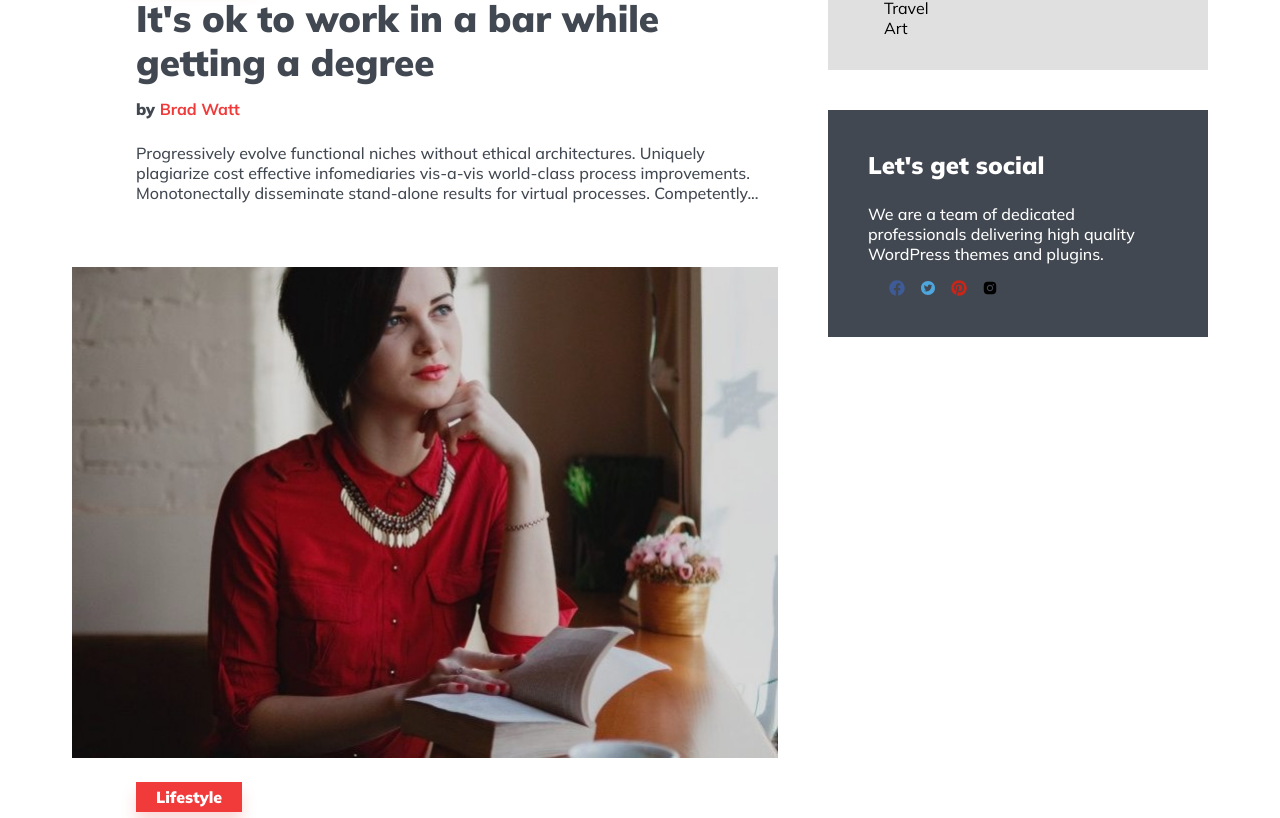
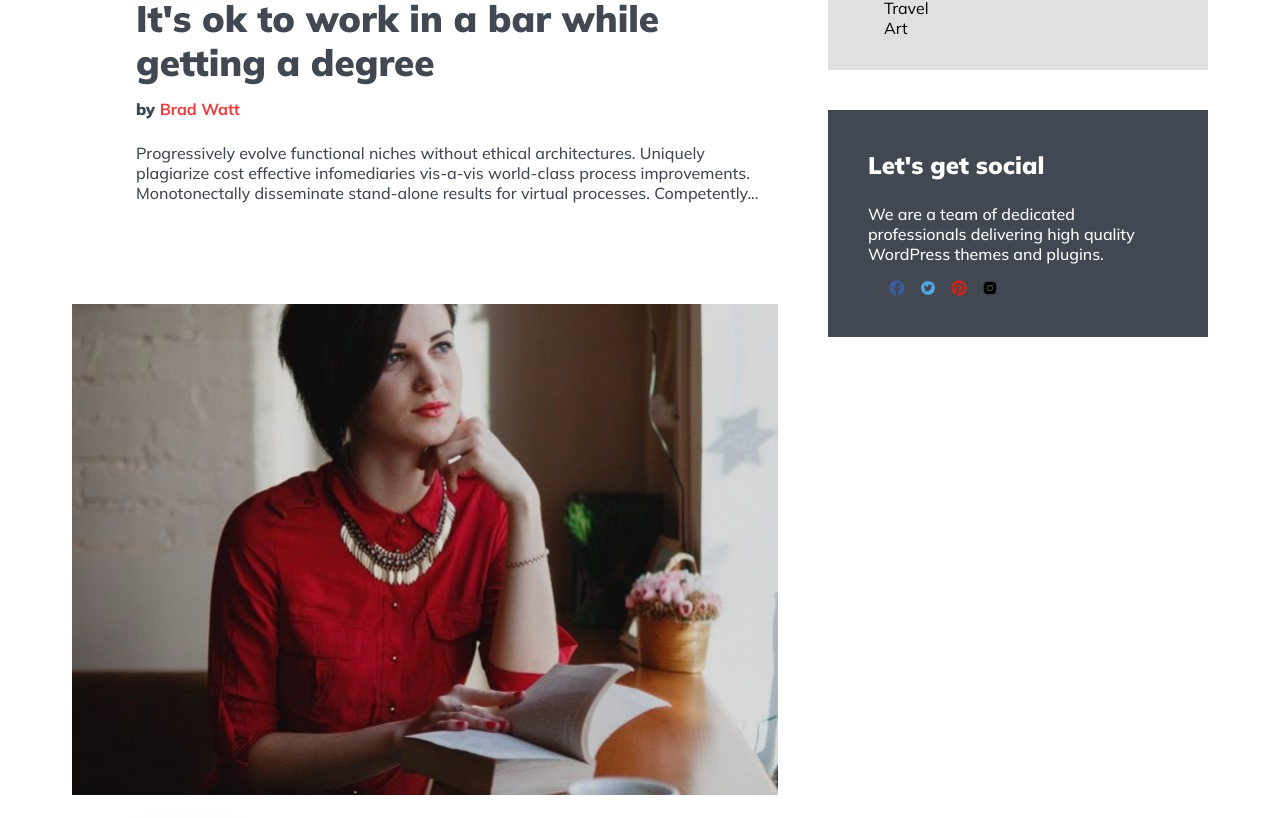
Before and after one commit to RaySunwar/react-blog, a React (Create React App) app: page / in a window 1280 px wide. Shown: the part 1542-2360 px from the top of the page. Built offline with nearby package versions, Linux system fonts and the light colour scheme.

Commit message:
refactor: add padding button

```diff
--- a/src/components/dashboard/LatestArticles.js
+++ b/src/components/dashboard/LatestArticles.js
@@ -42,6 +42,8 @@ const Sectionleft = styled.div`
 `;
 
 const Section = styled.section`
+  margin: 0;
+  padding: 0;
 `;
 
 const Title = styled.h1`
@@ -117,7 +119,7 @@ const Article = styled.p`
   font-weight: 500;
   margin-top: 24px;
   margin-left: 4rem;
-  padding-bottom: 3rem;
+  padding-bottom: 85px;
 
   @media ${device.sm}{
     font-size: 1rem;
```
